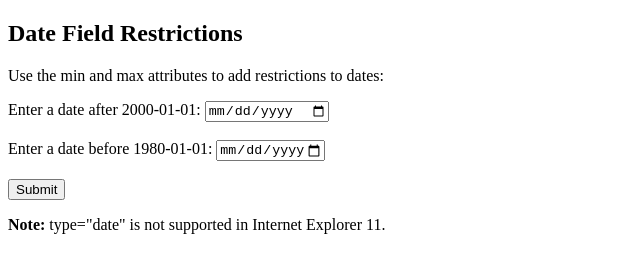
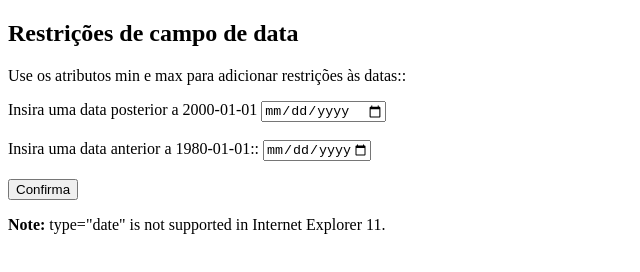
Before and after one commit to Juffranca/Juffran-a.github.io, a plain HTML site: page teste.html in a window 1280 px wide. Shown: the whole page, without its empty margins (0-640 px from the left). Drawn offline with Linux system fonts and the light colour scheme.

Commit message:
Update teste.html

```diff
--- a/teste.html
+++ b/teste.html
@@ -2,18 +2,18 @@
 <html>
 <body>
 
-<h2>Date Field Restrictions</h2>
+<h2>Restrições de campo de data</h2>
 
-<p>Use the min and max attributes to add restrictions to dates:</p>
+<p>Use os atributos min e max para adicionar restrições às datas::</p>
 
 <form action="/action_page.php">
-  <label for="datemin">Enter a date after 2000-01-01:</label>
+  <label for="datemin">Insira uma data posterior a 2000-01-01</label>
   <input type="date" id="datemin" name="datemin" min="2000-01-02"><br><br>
 
-  <label for="datemax">Enter a date before 1980-01-01:</label>
+  <label for="datemax">Insira uma data anterior a 1980-01-01::</label>
   <input type="date" id="datemax" name="datemax" max="1979-12-31"><br><br>
 
-  <input type="submit" value="Submit">
+  <input type="submit" value="Confirma">
 </form>
 
 <p><strong>Note:</strong> type="date" is not supported in Internet Explorer 11.</p>
```
